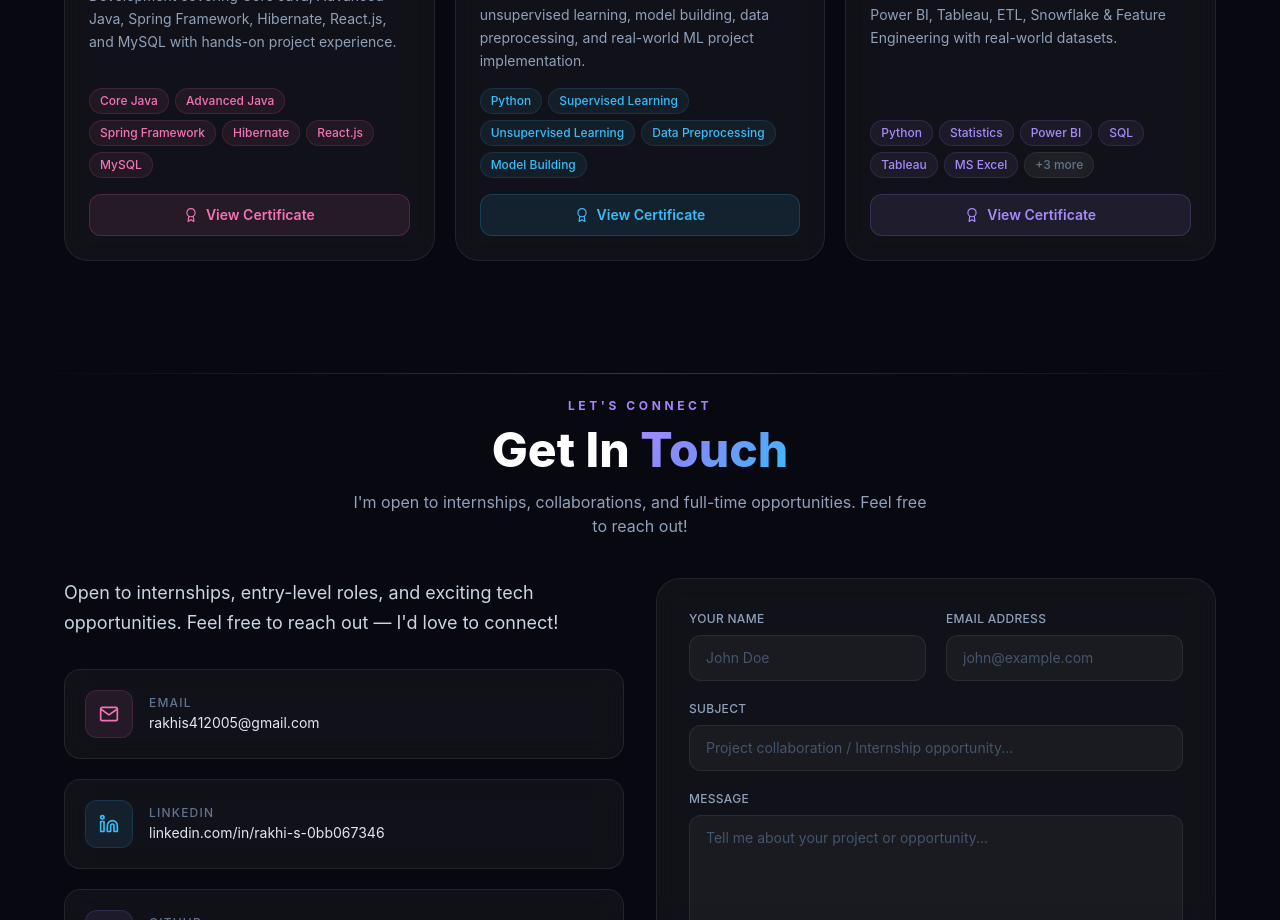
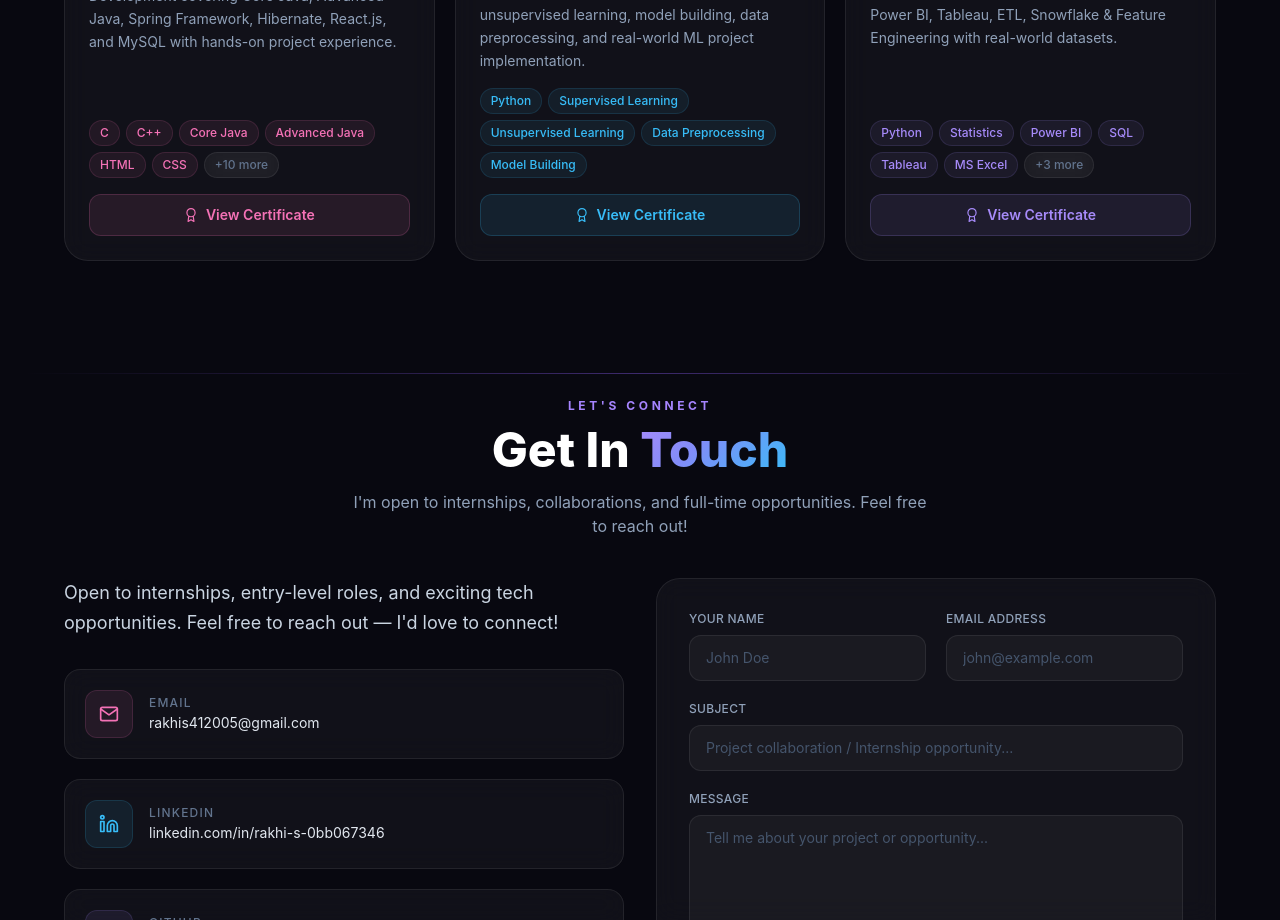
Before and after one commit to itz-rakhi/My-Portfolio, a React (Vite) app: page / in a window 1280 px wide. Shown: the part 4560-5480 px from the top of the page. Built offline with nearby package versions, Linux system fonts and the light colour scheme.

Commit message:
updated portfolio

```diff
--- a/src/components/Certificates.jsx
+++ b/src/components/Certificates.jsx
@@ -14,7 +14,7 @@ const CERTS = [
     date: 'Jan 2025 – Jan 2026',
     description:
       'Comprehensive training in Java Full Stack Development covering Core Java, Advanced Java, Spring Framework, Hibernate, React.js, and MySQL with hands-on project experience.',
-    skills: ['Core Java', 'Advanced Java', 'Spring Framework', 'Hibernate', 'React.js', 'MySQL'],
+    skills: ['C', 'C++', 'Core Java', 'Advanced Java', 'HTML', 'CSS', 'Bootstrap', 'JavaScript', 'jQuery', 'AJAX', 'Spring Framework', 'Hibernate', 'SQL', 'XML', 'JSON', 'ReactJS'],
     color: '#f472b6',
     gradient: 'from-pink-600/20 via-rose-600/15 to-purple-600/20',
     image: caddImg,
```
